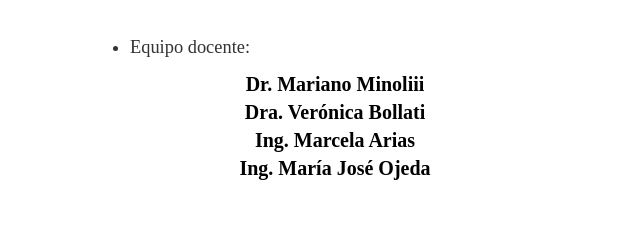
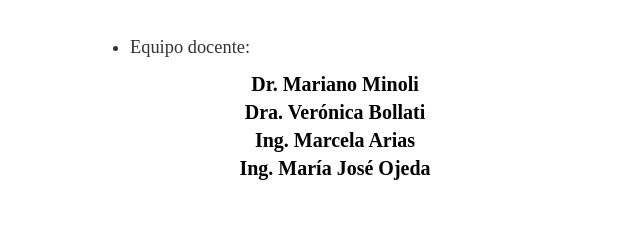
Before and after one commit to Elisa-AB/ProyectoIC, a website: page index.html in a window 1280 px wide. Shown: the part 497-736 px from the top of the page, 305-945 px from the left. Drawn offline with Linux system fonts and the light colour scheme.

Commit message:
index ok

```diff
--- a/index.html
+++ b/index.html
@@ -21,7 +21,7 @@
                 <li>Equipo docente:</li>
             </ul>
             <div class="valores-centrados">
-                Dr. Mariano Minoliii<br>
+                Dr. Mariano Minoli<br>
                 Dra. Verónica Bollati<br>
                 Ing. Marcela Arias<br>
                 Ing. María José Ojeda
```
